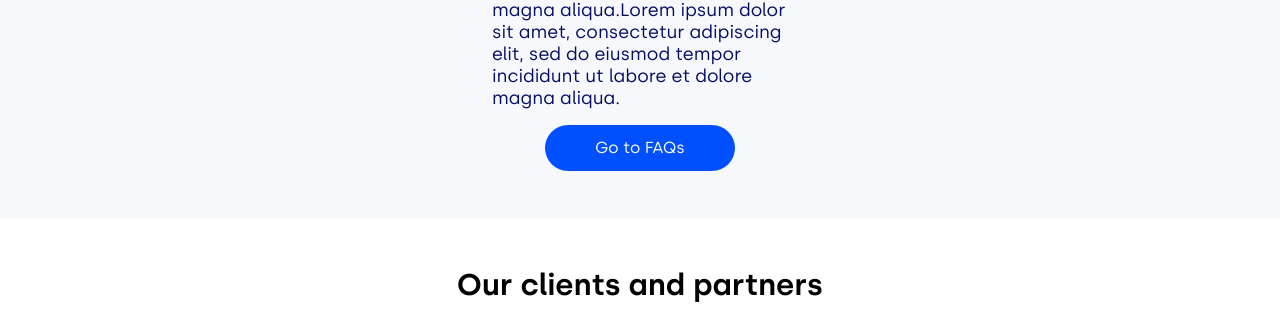
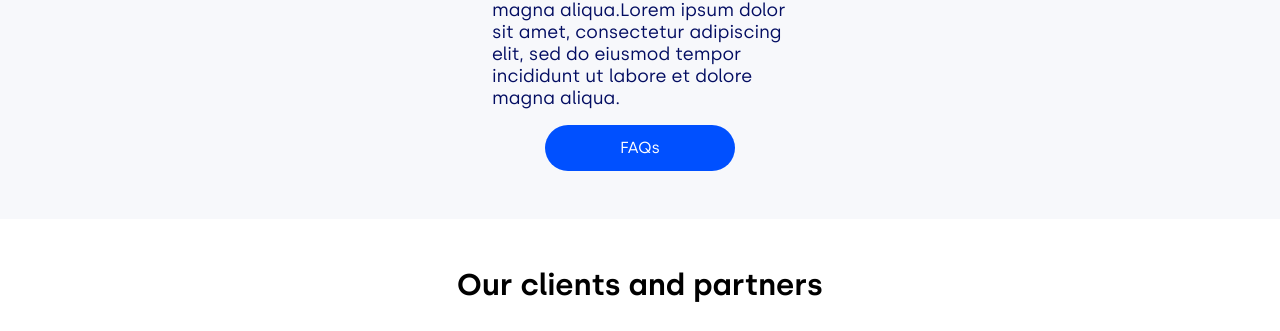
Before and after one commit to youwind/jekyll, a Jekyll site: the page built from youwindmodel.html, in a window 1280 px wide and 900 px high, scrolled down 3754 px. Shown: the part 122-453 px from the top of the window. Built offline with Jekyll 4.4.1, drawn with Linux system fonts in a browser that asks for light colours; nearby versions of some CDN libraries.

Commit message:
Change links from absolute to relative

```diff
--- a/_includes/faq.html
+++ b/_includes/faq.html
@@ -19,6 +19,6 @@
     </div>
   </div>
   <div class="col-12 text-center pb-5">
-    <div class="btn youwind_button ">Go to FAQs</div>
+    <a href="faq" class="btn youwind_button">FAQs</a>
   </div>
 </div>
--- a/_includes/nav.html
+++ b/_includes/nav.html
@@ -17,10 +17,10 @@
           IT Solutions
         </a>
         <ul class="dropdown-menu">
-          <li><a class="dropdown-item" href="/youwindmodel">Youwind Model</a></li>
-          <li><a class="dropdown-item" href="/youwind-pixel.html">Pixel</a></li>
-          <li><a class="dropdown-item" href="/pixelpark.html">Pixel Park</a></li>
-          <li><a class="dropdown-item" href="/optiwindow.html">OptiWindow</a></li>
+          <li><a class="dropdown-item" href="youwindmodel">Youwind Model</a></li>
+          <li><a class="dropdown-item" href="youwind-pixel.html">Pixel</a></li>
+          <li><a class="dropdown-item" href="pixelpark.html">Pixel Park</a></li>
+          <li><a class="dropdown-item" href="optiwindow.html">OptiWindow</a></li>
         </ul>
       </li>
       <li class="nav-item dropdown">
@@ -28,18 +28,18 @@
           Services
         </a>
         <ul class="dropdown-menu">
-          <li><a class="dropdown-item" href="/workshops">Workshops</a></li>
-          <li><a class="dropdown-item" href="/consultancy">Consultancy</a></li>
+          <li><a class="dropdown-item" href="workshops">Workshops</a></li>
+          <li><a class="dropdown-item" href="consultancy">Consultancy</a></li>
         </ul>
       </li>
       <li class="nav-item">
-        <a href="/news" class="nav-link">News</a>
+        <a href="news" class="nav-link">News</a>
       </li>
       <li class="nav-item">
-        <a href="/faq" class="nav-link">FAQs</a>
+        <a href="faq" class="nav-link">FAQs</a>
       </li>
       <li class="nav-item">
-        <a href="/about" class="nav-link">About us</a>
+        <a href="about" class="nav-link">About us</a>
       </li>
       <li class="nav-item youwind_login mb-1 mb-lg-0">
         <a class="nav-link" target="_blank" href="https://app.youwindrenewables.com/">Log in</a>
```
